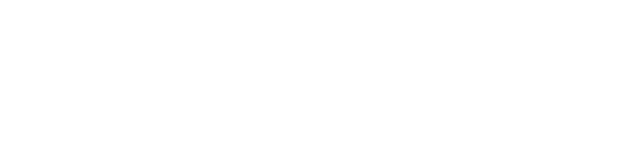
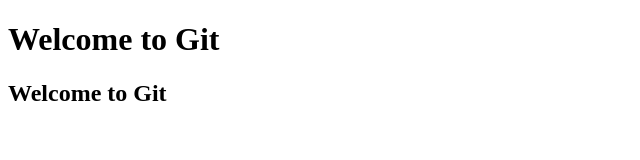
Before and after one commit to ddr30492/test, a plain HTML site: page index.html in a window 1280 px wide. Shown: the whole page, without its empty margins (0-640 px from the left). Drawn offline with Linux system fonts and the light colour scheme.

Commit message:
title added

```diff
--- a/index.html
+++ b/index.html
@@ -4,6 +4,7 @@
 	<title>Index</title>
 </head>
 <body>
-
+	<h1>Welcome to Git</h1>
+	<h2>Welcome to Git</h2>
 </body>
 </html>
```
